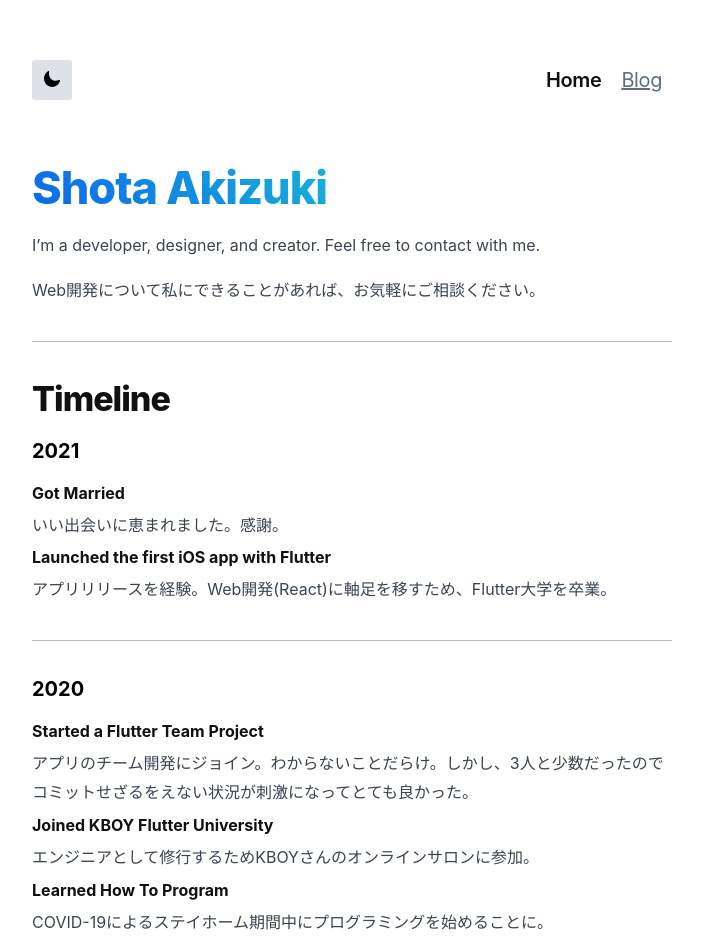
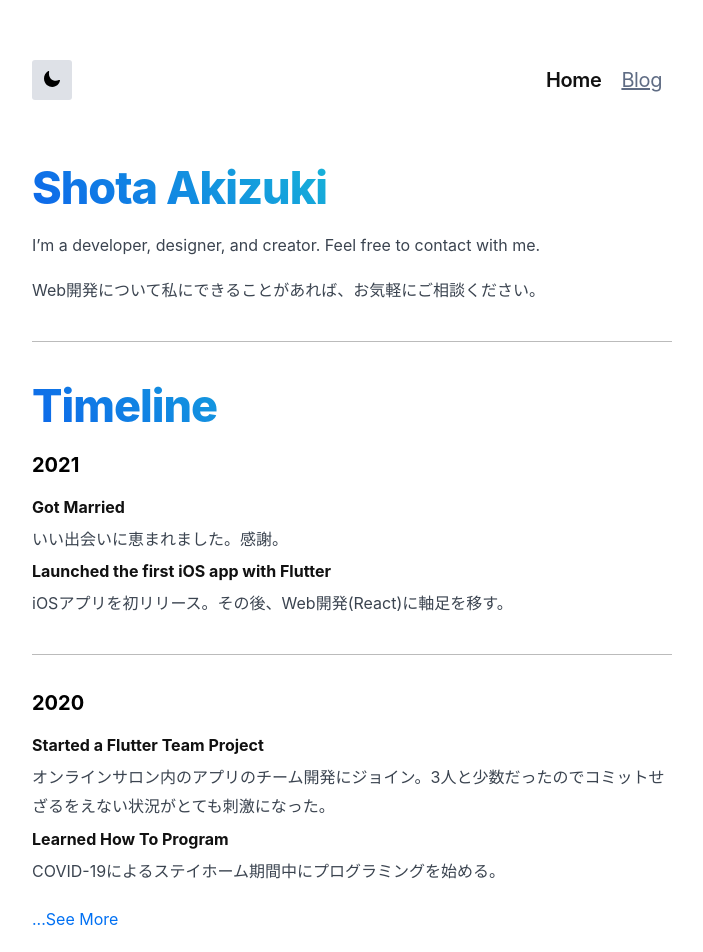
Before and after one commit to shota-akizuki/shota-dev, a Next.js app: page / in a window 1280 px wide. Shown: the top 952 px of the page, without its empty margins (288-991 px from the left). Built offline with nearby package versions, Linux system fonts and the light colour scheme.

Commit message:
Update blogs style.

```diff
--- a/components/Timeline.js
+++ b/components/Timeline.js
@@ -21,23 +21,17 @@ export default function Timeline() {
           <li>Got Married</li>
           <p>いい出会いに恵まれました。感謝。</p>
           <li>Launched the first iOS app with Flutter</li>
-          <p>
-            アプリリリースを経験。Web開発(React)に軸足を移すため、Flutter大学を卒業。
-          </p>
+          <p>iOSアプリを初リリース。その後、Web開発(React)に軸足を移す。</p>
         </ul>
         <Divider />
         <Year>2020</Year>
         <ul>
           <li>Started a Flutter Team Project</li>
           <p>
-            アプリのチーム開発にジョイン。わからないことだらけ。しかし、3人と少数だったのでコミットせざるをえない状況が刺激になってとても良かった。
+            オンラインサロン内のアプリのチーム開発にジョイン。3人と少数だったのでコミットせざるをえない状況がとても刺激になった。
           </p>
-          <li>Joined KBOY Flutter University</li>
-          <p>エンジニアとして修行するためKBOYさんのオンラインサロンに参加。</p>
           <li>Learned How To Program</li>
-          <p>
-            COVID-19によるステイホーム期間中にプログラミングを始めることに。
-          </p>
+          <p>COVID-19によるステイホーム期間中にプログラミングを始める。</p>
         </ul>
         {isShowingFullTimeline ? (
           <FullTimeline />
--- a/styles/timeline.module.css
+++ b/styles/timeline.module.css
@@ -16,13 +16,6 @@
   font-size: 1rem;
 }
 
-.timeline h1 {
-  background: var(--color-accents-1);
-  -webkit-background-clip: text;
-  background-clip: #111;
-  font-size: 1.7rem;
-}
-
 .timeline a {
   font-size: 0.8rem;
 }
```
Also changed, not shown: styles/blogs.module.css (+7 -0 lines).
